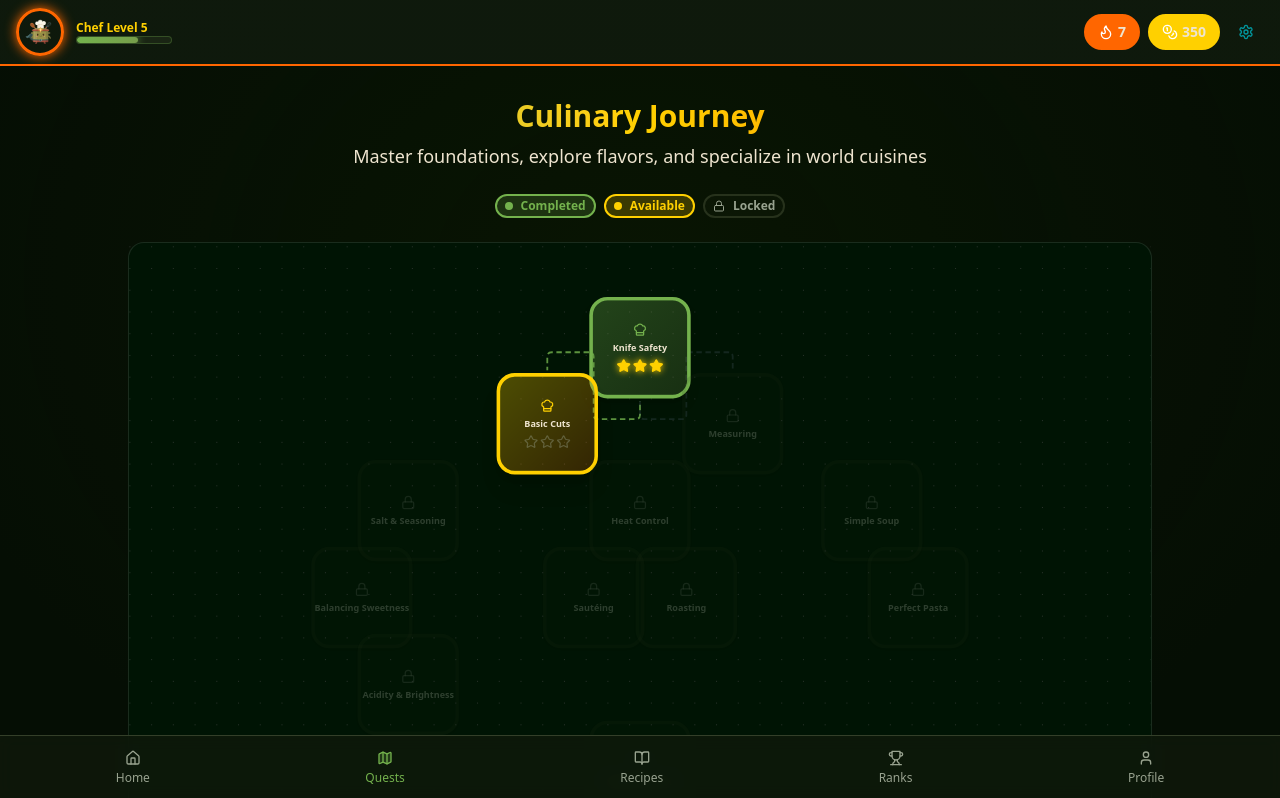
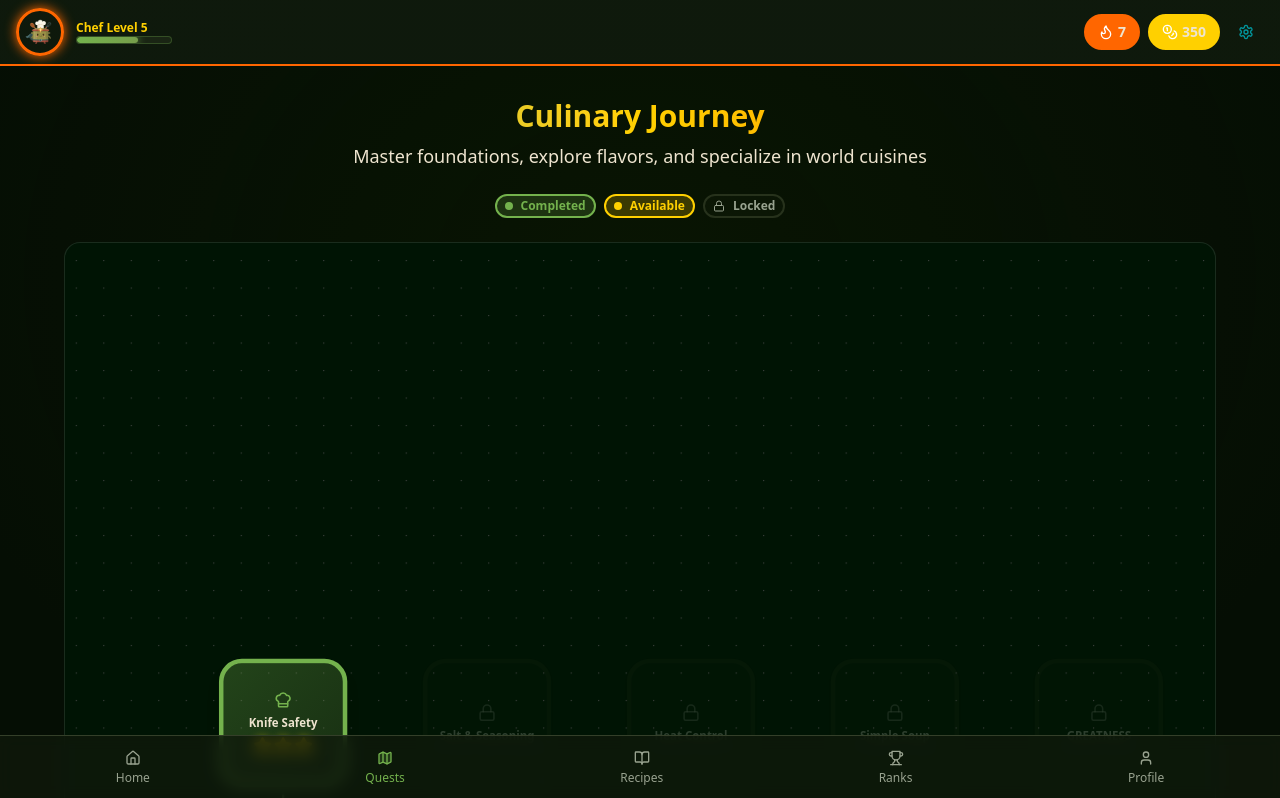
Before and after one commit to NiklasDob/cookquest, a Next.js app: page / in a window 1280 px wide. Shown: the top 798 px of the page. Built offline with nearby package versions, Linux system fonts and the light colour scheme; no server answers.

Commit message:
Now have dagre as the layout tool

```diff
--- a/components/quest-map.tsx
+++ b/components/quest-map.tsx
@@ -1,17 +1,17 @@
 "use client"
 
-import { useState, useCallback, useMemo, useEffect } from "react"
-import {
+import { useState, useCallback, useEffect } from "react"
+import Dagre from '@dagrejs/dagre';
+import  {
   ReactFlow,
   Background,
   Edge,
   Node,
-  applyNodeChanges,
-  applyEdgeChanges,
-  NodeChange,
-  EdgeChange,
+  useNodesState,
+  useEdgesState,
+  ReactFlowProvider,
+  useReactFlow,
 } from "@xyflow/react"
-// Changed: CSS import path
 import "@xyflow/react/dist/style.css"
 
 import { Lock, Star } from "lucide-react"
@@ -20,7 +20,7 @@ import { LessonScreen } from "@/components/lesson-screen"
 import { RewardPopup } from "@/components/reward-popup"
 import QuestNodeComponent, { QuestNodeData } from "./quest-node"
 
-// Your original data structure and initial data
+// --- The Quest interface is simpler (no position) ---
 interface Quest {
   id: number
   title: string
@@ -30,409 +30,64 @@ interface Quest {
   status: "locked" | "available" | "completed"
   stars: number
   maxStars: 3
-  position: { top: string; left: string }
   prerequisites: number[]
 }
-const initialQuestNodes: QuestNode[] = [
-  // Foundation Skills - Only first one unlocked
-  {
-    id: 1,
-    title: "Knife Safety",
-    type: "lesson",
-    category: "foundation",
-    status: "completed",
-    stars: 3,
-    maxStars: 3,
-    position: { top: "3%", left: "50%" },
-    prerequisites: [],
-  },
-  {
-    id: 2,
-    title: "Basic Cuts",
-    type: "lesson",
-    category: "foundation",
-    status: "available",
-    stars: 0,
-    maxStars: 3,
-    position: { top: "10%", left: "40%" },
-    prerequisites: [1],
-  },
-  {
-    id: 3,
-    title: "Measuring",
-    type: "lesson",
-    category: "foundation",
-    status: "locked",
-    stars: 0,
-    maxStars: 3,
-    position: { top: "10%", left: "60%" },
-    prerequisites: [1],
-  },
 
-  // Flavor Fundamentals
-  {
-    id: 4,
-    title: "Salt & Seasoning",
-    type: "concept",
-    category: "flavor",
-    status: "locked",
-    stars: 0,
-    maxStars: 3,
-    position: { top: "18%", left: "25%" },
-    prerequisites: [2, 3],
-  },
-  {
-    id: 5,
-    title: "Balancing Sweetness",
-    type: "concept",
-    category: "flavor",
-    status: "locked",
-    stars: 0,
-    maxStars: 3,
-    position: { top: "26%", left: "20%" },
-    prerequisites: [4],
-  },
-  {
-    id: 6,
-    title: "Acidity & Brightness",
-    type: "concept",
-    category: "flavor",
-    status: "locked",
-    stars: 0,
-    maxStars: 3,
-    position: { top: "34%", left: "25%" },
-    prerequisites: [5],
-  },
-
-  // Technique Skills
-  {
-    id: 7,
-    title: "Heat Control",
-    type: "lesson",
-    category: "technique",
-    status: "locked",
-    stars: 0,
-    maxStars: 3,
-    position: { top: "18%", left: "50%" },
-    prerequisites: [2, 3],
-  },
-  {
-    id: 8,
-    title: "Sautéing",
-    type: "challenge",
-    category: "technique",
-    status: "locked",
-    stars: 0,
-    maxStars: 3,
-    position: { top: "26%", left: "45%" },
-    prerequisites: [7],
-  },
-  {
-    id: 9,
-    title: "Roasting",
-    type: "challenge",
-    category: "technique",
-    status: "locked",
-    stars: 0,
-    maxStars: 3,
-    position: { top: "26%", left: "55%" },
-    prerequisites: [7],
-  },
-
-  // Recipe Challenges
-  {
-    id: 10,
-    title: "Simple Soup",
-    type: "challenge",
-    category: "technique",
-    status: "locked",
-    stars: 0,
-    maxStars: 3,
-    position: { top: "18%", left: "75%" },
-    prerequisites: [2, 3],
-  },
-  {
-    id: 11,
-    title: "Perfect Pasta",
-    type: "challenge",
-    category: "technique",
-    status: "locked",
-    stars: 0,
-    maxStars: 3,
-    position: { top: "26%", left: "80%" },
-    prerequisites: [10],
-  },
-
-  // Advanced Sauces
-  {
-    id: 12,
-    title: "Mother Sauces",
-    type: "lesson",
-    category: "advanced",
-    status: "locked",
-    stars: 0,
-    maxStars: 3,
-    position: { top: "42%", left: "50%" },
-    prerequisites: [4, 7, 8, 9],
-  },
-  {
-    id: 13,
-    title: "Emulsions",
-    type: "lesson",
-    category: "advanced",
-    status: "locked",
-    stars: 0,
-    maxStars: 3,
-    position: { top: "50%", left: "45%" },
-    prerequisites: [12],
-  },
-  {
-    id: 14,
-    title: "Reduction Techniques",
-    type: "lesson",
-    category: "advanced",
-    status: "locked",
-    stars: 0,
-    maxStars: 3,
-    position: { top: "50%", left: "55%" },
-    prerequisites: [12],
-  },
-
-  // French Culinary Path
-  {
-    id: 15,
-    title: "French Basics",
-    type: "lesson",
-    category: "cuisine",
-    cuisineType: "french",
-    status: "locked",
-    stars: 0,
-    maxStars: 3,
-    position: { top: "60%", left: "20%" },
-    prerequisites: [12, 13],
-  },
-  {
-    id: 16,
-    title: "Mirepoix & Aromatics",
-    type: "lesson",
-    category: "cuisine",
-    cuisineType: "french",
-    status: "locked",
-    stars: 0,
-    maxStars: 3,
-    position: { top: "68%", left: "15%" },
-    prerequisites: [15],
-  },
-  {
-    id: 17,
-    title: "Coq au Vin",
-    type: "challenge",
-    category: "cuisine",
-    cuisineType: "french",
-    status: "locked",
-    stars: 0,
-    maxStars: 3,
-    position: { top: "76%", left: "20%" },
-    prerequisites: [16],
-  },
-  {
-    id: 18,
-    title: "Beef Bourguignon",
-    type: "challenge",
-    category: "cuisine",
-    cuisineType: "french",
-    status: "locked",
-    stars: 0,
-    maxStars: 3,
-    position: { top: "84%", left: "15%" },
-    prerequisites: [17],
-  },
-
-  // Asian Culinary Path
-  {
-    id: 19,
-    title: "Asian Fundamentals",
-    type: "lesson",
-    category: "cuisine",
-    cuisineType: "asian",
-    status: "locked",
-    stars: 0,
-    maxStars: 3,
-    position: { top: "60%", left: "50%" },
-    prerequisites: [8, 9, 11],
-  },
-  {
-    id: 20,
-    title: "Wok Techniques",
-    type: "lesson",
-    category: "cuisine",
-    cuisineType: "asian",
-    status: "locked",
-    stars: 0,
-    maxStars: 3,
-    position: { top: "68%", left: "45%" },
-    prerequisites: [19],
-  },
-  {
-    id: 21,
-    title: "Stir-Fry Master",
-    type: "challenge",
-    category: "cuisine",
-    cuisineType: "asian",
-    status: "locked",
-    stars: 0,
-    maxStars: 3,
-    position: { top: "76%", left: "50%" },
-    prerequisites: [20],
-  },
-  {
-    id: 22,
-    title: "Dim Sum Delights",
-    type: "challenge",
-    category: "cuisine",
-    cuisineType: "asian",
-    status: "locked",
-    stars: 0,
-    maxStars: 3,
-    position: { top: "84%", left: "45%" },
-    prerequisites: [21],
-  },
-
-  // Italian Culinary Path
-  {
-    id: 23,
-    title: "Italian Classics",
-    type: "lesson",
-    category: "cuisine",
-    cuisineType: "italian",
-    status: "locked",
-    stars: 0,
-    maxStars: 3,
-    position: { top: "60%", left: "80%" },
-    prerequisites: [11, 14],
-  },
-  {
-    id: 24,
-    title: "Fresh Pasta Making",
-    type: "lesson",
-    category: "cuisine",
-    cuisineType: "italian",
-    status: "locked",
-    stars: 0,
-    maxStars: 3,
-    position: { top: "68%", left: "85%" },
-    prerequisites: [23],
-  },
-  {
-    id: 25,
-    title: "Risotto Perfection",
-    type: "challenge",
-    category: "cuisine",
-    cuisineType: "italian",
-    status: "locked",
-    stars: 0,
-    maxStars: 3,
-    position: { top: "76%", left: "80%" },
-    prerequisites: [24],
-  },
-  {
-    id: 26,
-    title: "Osso Buco",
-    type: "challenge",
-    category: "cuisine",
-    cuisineType: "italian",
-    status: "locked",
-    stars: 0,
-    maxStars: 3,
-    position: { top: "84%", left: "85%" },
-    prerequisites: [25],
-  },
-
-  // Final Boss
-  {
-    id: 27,
-    title: "Grand Chef Challenge",
-    type: "boss",
-    category: "advanced",
-    status: "locked",
-    stars: 0,
-    maxStars: 3,
-    position: { top: "94%", left: "50%" },
-    prerequisites: [18, 22, 26],
-  },
-]
-
+// --- Your original game data, but WITHOUT the `position` property ---
+const initialQuestNodes: Quest[] = [
+  // Foundation Skills
+  { id: 1, title: "Knife Safety", type: "lesson", category: "foundation", status: "completed", stars: 3, maxStars: 3, prerequisites: [] },
+  { id: 2, title: "Basic Cuts", type: "lesson", category: "foundation", status: "available", stars: 0, maxStars: 3, prerequisites: [1] },
+  { id: 3, title: "Measuring", type: "lesson", category: "foundation", status: "locked", stars: 0, maxStars: 3, prerequisites: [1] },
+  // ... PASTE THE REST OF YOUR NODES HERE, making sure to REMOVE the `position` property from all of them
+  { id: 4, title: "Salt & Seasoning", type: "concept", category: "flavor", status: "locked", stars: 0, maxStars: 3, prerequisites: [2, 3] },
+  { id: 7, title: "Heat Control", type: "lesson", category: "technique", status: "locked", stars: 0, maxStars: 3, prerequisites: [2, 3] },
+  { id: 10, title: "Simple Soup", type: "challenge", category: "technique", status: "locked", stars: 0, maxStars: 3, prerequisites: [2, 3] },
+  { id: 11, title: "GREATNESS", type: "lesson", category: "technique", status: "locked", stars: 0, maxStars: 3, prerequisites: [10, 3] },
+  // { id: 10, title: "Simple Soup", type: "challenge", category: "technique", status: "locked", stars: 0, maxStars: 3, prerequisites: [2, 3] },
+];
 
 const nodeTypes = {
   questNode: QuestNodeComponent,
-}
+};
 
-const getPosition = (top: string, left: string, containerWidth: number, containerHeight: number) => {
-  const topPercent = parseFloat(top) / 100
-  const leftPercent = parseFloat(left) / 100
-  return { x: leftPercent * containerWidth - 64, y: topPercent * containerHeight - 64 }
-}
+// --- Dagre Layouting Function (based on the official example) ---
+const getLayoutedElements = (nodes: Node<QuestNodeData>[], edges: Edge[], direction: 'TB' | 'LR') => {
+  const g = new Dagre.graphlib.Graph().setDefaultEdgeLabel(() => ({}));
+  g.setGraph({ rankdir: direction, nodesep: 50, ranksep: 80 });
 
-// Function to transform your game data into React Flow's format
-const transformDataForFlow = (
-  quests: Quest[],
-  onClick: (data: QuestNodeData) => void,
-): { nodes: Node<QuestNodeData>[]; edges: Edge[] } => {
-  const containerWidth = 1024
-  const containerHeight = 1200
+  nodes.forEach((node) => {
+    // Use a fixed size for now, since custom nodes might not report dimensions correctly on the first pass
+    g.setNode(node.id, { ...node, width: 128, height: 128 });
+  });
 
-  // Node creation logic remains the same
-  const nodes: Node<QuestNodeData>[] = quests.map((quest) => ({
-    id: quest.id.toString(),
-    type: "questNode",
-    position: getPosition(quest.position.top, quest.position.left, containerWidth, containerHeight),
-    data: { ...quest, onClick },
-    draggable: false,
-    connectable: false,
-  }))
+  edges.forEach((edge) => g.setEdge(edge.source, edge.target));
 
-  const edges: Edge[] = []
-  quests.forEach((targetQuest) => {
-    targetQuest.prerequisites.forEach((prereqId) => {
-      const sourceNode = quests.find((n) => n.id === prereqId)
+  Dagre.layout(g);
 
-      // **NEW LOGIC**: Only draw an edge if the source node is completed.
-      if (sourceNode && sourceNode.status === 'completed') {
-        const isTargetAvailable = targetQuest.status === 'available';
-        const isTargetCompleted = targetQuest.status === 'completed';
+  return {
+    nodes: nodes.map((node) => {
+      const { x, y } = g.node(node.id);
+      // We are shifting the node position (anchor=center) to the top left
+      // so it matches the React Flow anchor point (top left).
+      return { ...node, position: { x: x - 128 / 2, y: y - 128 / 2 } };
+    }),
+    edges,
+  };
+};
 
-        edges.push({
-          id: `e-${prereqId}-${targetQuest.id}`,
-          source: prereqId.toString(),
-          target: targetQuest.id.toString(),
-          type: "smoothstep",
-          // Animate the line only if the next quest is newly available
-          animated: isTargetAvailable,
-          style: {
-            strokeWidth: 2,
-            // If the next quest is unlocked or done, use a bright color. Otherwise, use a faint color for locked paths.
-            stroke: isTargetAvailable || isTargetCompleted
-              ? 'var(--game-green)'
-              : 'rgba(100, 116, 139, 0.4)', // Faded color for visible but locked paths
-            strokeDasharray: "6,4",
-            opacity: isTargetAvailable || isTargetCompleted ? 0.8 : 0.5,
-          },
-        })
-      }
-    })
-  })
 
-  return { nodes, edges }
-}
-export function QuestMap() {
-  // Your original game state
+// --- The Main Component that handles the Flow logic ---
+const QuestFlow = () => {
+  // Your original game logic state remains
   const [questData, setQuestData] = useState<Quest[]>(initialQuestNodes)
   const [selectedLesson, setSelectedLesson] = useState<Quest | null>(null)
   const [showReward, setShowReward] = useState(false)
 
-  // New: State management for React Flow nodes and edges
-  const [nodes, setNodes] = useState<Node<QuestNodeData>[]>([])
-  const [edges, setEdges] = useState<Edge[]>([])
+  // React Flow state hooks
+  const [nodes, setNodes, onNodesChange] = useNodesState<QuestNodeData>([]);
+  const [edges, setEdges, onEdgesChange] = useEdgesState([]);
+  const { fitView } = useReactFlow();
 
   const handleNodeClick = (nodeData: Quest) => {
     if (nodeData.status !== "locked") {
@@ -440,61 +95,105 @@ export function QuestMap() {
     }
   }
 
-  // New: useEffect to synchronize your game state with the React Flow state
+  // This effect synchronizes your game data (questData) with React Flow's nodes and edges
   useEffect(() => {
-    const { nodes: newNodes, edges: newEdges } = transformDataForFlow(questData, handleNodeClick)
-    setNodes(newNodes)
-    setEdges(newEdges)
-  }, [questData]) // This effect runs whenever your questData changes
+    // Create nodes with placeholder positions
+    const unpositionedNodes: Node<QuestNodeData>[] = questData.map((quest) => ({
+      id: quest.id.toString(),
+      type: "questNode",
+      position: { x: 0, y: 0 },
+      data: { ...quest, onClick: handleNodeClick },
+    }));
 
-  // New: Required handlers for React Flow v12+
-  const onNodesChange = useCallback(
-    (changes: NodeChange[]) => setNodes((nds) => applyNodeChanges(changes, nds)),
-    [setNodes],
-  )
-  const onEdgesChange = useCallback(
-    (changes: EdgeChange[]) => setEdges((eds) => applyEdgeChanges(changes, eds)),
-    [setEdges],
-  )
+    const visibleEdges: Edge[] = [];
+    questData.forEach((targetQuest) => {
+      targetQuest.prerequisites.forEach((prereqId) => {
+        const sourceNode = questData.find((n) => n.id === prereqId);
+        if (sourceNode && sourceNode.status === 'completed') {
+          const isTargetAvailable = targetQuest.status === 'available';
+          const isTargetCompleted = targetQuest.status === 'completed';
+          visibleEdges.push({
+            id: `e-${prereqId}-${targetQuest.id}`,
+            source: prereqId.toString(),
+            target: targetQuest.id.toString(),
+            type: "smoothstep",
+            animated: isTargetAvailable,
+            style: { strokeWidth: 2, stroke: isTargetAvailable || isTargetCompleted ? 'var(--game-green)' : 'rgba(100, 116, 139, 0.4)', strokeDasharray: "6,4", opacity: isTargetAvailable || isTargetCompleted ? 0.8 : 0.5 },
+          });
+        }
+      });
+    });
+
+    // Run the layout algorithm
+    const { nodes: layoutedNodes, edges: layoutedEdges } = getLayoutedElements(
+      unpositionedNodes,
+      visibleEdges,
+      'TB' // 'TB' for Top-to-Bottom
+    );
+
+    setNodes(layoutedNodes);
+    setEdges(layoutedEdges);
+
+    // After the layout is set, fit the view
+    window.requestAnimationFrame(() => {
+      fitView();
+    });
+
+  }, [questData, setNodes, setEdges, fitView]); // Re-run whenever the source data changes
+
 
   const handleLessonComplete = () => {
-    if (!selectedLesson) return
-
-    const updatedQuests = questData.map((node) => {
-      if (node.id === selectedLesson.id) {
-        return { ...node, status: "completed" as const, stars: 3 }
-      }
-      return node
-    })
-
+    if (!selectedLesson) return;
+    const updatedQuests = questData.map((node) =>
+      node.id === selectedLesson.id ? { ...node, status: "completed" as const, stars: 3 } : node
+    );
     const finalQuests = updatedQuests.map((node) => {
       if (node.status === "locked") {
-        const allPrereqsCompleted = node.prerequisites.every((prereqId) => {
-          const prereqNode = updatedQuests.find((n) => n.id === prereqId)
-          return prereqNode?.status === "completed"
-        })
-        if (allPrereqsCompleted) {
-          return { ...node, status: "available" as const }
-        }
+        const allPrereqsCompleted = node.prerequisites.every((prereqId) =>
+          updatedQuests.find((n) => n.id === prereqId)?.status === "completed"
+        );
+        if (allPrereqsCompleted) return { ...node, status: "available" as const };
       }
-      return node
-    })
+      return node;
+    });
 
-    // This single state update will trigger the useEffect to update the flow
-    setQuestData(finalQuests)
-    setSelectedLesson(null)
-    setShowReward(true)
+    setQuestData(finalQuests);
+    setSelectedLesson(null);
+    setShowReward(true);
+  };
+
+
+  if (selectedLesson) {
+    return <LessonScreen lesson={selectedLesson} onComplete={handleLessonComplete} onBack={() => setSelectedLesson(null)} />;
   }
 
-  if (selectedLesson) {
-    return (
-      <LessonScreen lesson={selectedLesson} onComplete={handleLessonComplete} onBack={() => setSelectedLesson(null)} />
-    )
-  }
+  // The main return wraps the ReactFlow component
+  return (
+    <div className="h-full w-full">
+      <ReactFlow
+        nodes={nodes}
+        edges={edges}
+        onNodesChange={onNodesChange}
+        onEdgesChange={onEdgesChange}
+        nodeTypes={nodeTypes}
+        nodesDraggable={false}
+        nodesConnectable={false}
+        fitView
+      >
+        <Background color="#4f4f4f" gap={24} variant={"dots"} />
+      </ReactFlow>
+      {showReward && <RewardPopup onClose={() => setShowReward(false)} />}
+    </div>
+  );
+};
 
+
+// --- The final export wraps everything in the ReactFlowProvider ---
+export function QuestMap() {
   return (
     <>
       <div className="container relative mx-auto px-4 py-8">
+        {/* Header and Badges */}
         <div className="mb-6 text-center">
           <h1 className="mb-2 text-balance text-3xl font-bold bg-gradient-to-r from-[var(--game-green)] via-[var(--game-yellow)] to-[var(--game-orange)] bg-clip-text text-transparent">
             Culinary Journey
@@ -503,46 +202,25 @@ export function QuestMap() {
             Master foundations, explore flavors, and specialize in world cuisines
           </p>
         </div>
-
         <div className="mb-6 flex flex-wrap justify-center gap-2">
           {/* Badges are unchanged */}
-          <Badge
-            variant="outline"
-            className="border-2 border-[var(--game-green)] bg-[var(--game-green)]/20 text-[var(--game-green)] font-semibold"
-          >
-            <div className="mr-1 h-2 w-2 rounded-full bg-[var(--game-green)]" />
-            Completed
+          <Badge variant="outline" className="border-2 border-[var(--game-green)] bg-[var(--game-green)]/20 text-[var(--game-green)] font-semibold" >
+            <div className="mr-1 h-2 w-2 rounded-full bg-[var(--game-green)]" /> Completed
           </Badge>
-          <Badge
-            variant="outline"
-            className="border-2 border-[var(--game-yellow)] bg-[var(--game-yellow)]/20 text-[var(--game-yellow)] font-semibold"
-          >
-            <div className="mr-1 h-2 w-2 rounded-full bg-[var(--game-yellow)]" />
-            Available
+          <Badge variant="outline" className="border-2 border-[var(--game-yellow)] bg-[var(--game-yellow)]/20 text-[var(--game-yellow)] font-semibold" >
+            <div className="mr-1 h-2 w-2 rounded-full bg-[var(--game-yellow)]" /> Available
           </Badge>
           <Badge variant="outline" className="border-2 border-muted bg-muted/10 text-muted-foreground font-semibold">
-            <Lock className="mr-1 h-3 w-3" />
-            Locked
+            <Lock className="mr-1 h-3 w-3" /> Locked
           </Badge>
         </div>
 
-        <div className="relative mx-auto h-[1200px] max-w-5xl rounded-lg border border-white/10 bg-[#001404]">
-          <ReactFlow
-            nodes={nodes}
-            edges={edges}
-            onNodesChange={onNodesChange}
-            onEdgesChange={onEdgesChange}
-            nodeTypes={nodeTypes}
-            zoomOnScroll={false}
-            panOnDrag={false}
-            fitView
-          >
-            <Background color="#4f4f4f" gap={24} variant={"dots"} />
-          </ReactFlow>
+        <div className="relative mx-auto h-[1200px] max-w-6xl rounded-lg border border-white/10 bg-[#001404]">
+          <ReactFlowProvider>
+            <QuestFlow />
+          </ReactFlowProvider>
         </div>
       </div>
-
-      {showReward && <RewardPopup onClose={() => setShowReward(false)} />}
     </>
-  )
+  );
 }
--- a/lib/layout-utils.ts
+++ /dev/null
@@ -1,33 +0,0 @@
-import dagre from 'dagre';
-import { Edge, Node } from '@xyflow/react';
-import { QuestNodeData } from '@/components/QuestNode'; // Adjust path if needed
-
-const nodeWidth = 140; // Approx width of your custom node (128px + padding)
-const nodeHeight = 140; // Approx height of your custom node
-
-export const getLayoutedElements = (nodes: Node<QuestNodeData>[], edges: Edge[]): Node<QuestNodeData>[] => {
-  const g = new dagre.graphlib.Graph();
-  g.setGraph({ rankdir: 'TB', nodesep: 50, ranksep: 80 }); // TB = Top to Bottom
-  g.setDefaultEdgeLabel(() => ({}));
-
-  nodes.forEach((node) => {
-    g.setNode(node.id, { width: nodeWidth, height: nodeHeight });
-  });
-
-  edges.forEach((edge) => {
-    g.setEdge(edge.source, edge.target);
-  });
-
-  dagre.layout(g);
-
-  return nodes.map((node) => {
-    const nodeWithPosition = g.node(node.id);
-    return {
-      ...node,
-      position: {
-        x: nodeWithPosition.x - nodeWidth / 2,
-        y: nodeWithPosition.y - nodeHeight / 2,
-      },
-    };
-  });
-};
--- a/package.json
+++ b/package.json
@@ -14,6 +14,7 @@
   "dependencies": {
     "@clerk/clerk-react": "^5.25.0",
     "@clerk/nextjs": "^6.12.6",
+    "@dagrejs/dagre": "^1.1.5",
     "@hookform/resolvers": "^3.10.0",
     "@radix-ui/react-accordion": "1.2.2",
     "@radix-ui/react-alert-dialog": "1.1.4",
@@ -42,7 +43,6 @@
     "@radix-ui/react-toggle": "1.1.1",
     "@radix-ui/react-toggle-group": "1.1.1",
     "@radix-ui/react-tooltip": "1.1.6",
-    "@types/dagre": "^0.7.53",
     "@vercel/analytics": "1.3.1",
     "@xyflow/react": "^12.8.6",
     "autoprefixer": "^10.4.20",
@@ -50,7 +50,6 @@
     "clsx": "^2.1.1",
     "cmdk": "1.0.4",
     "convex": "^1.27.0",
-    "dagre": "^0.8.5",
     "date-fns": "4.1.0",
     "embla-carousel-react": "8.5.1",
     "geist": "^1.3.1",
```
Also changed, not shown: 1 other file (tests, documents, lock files or other folders).
